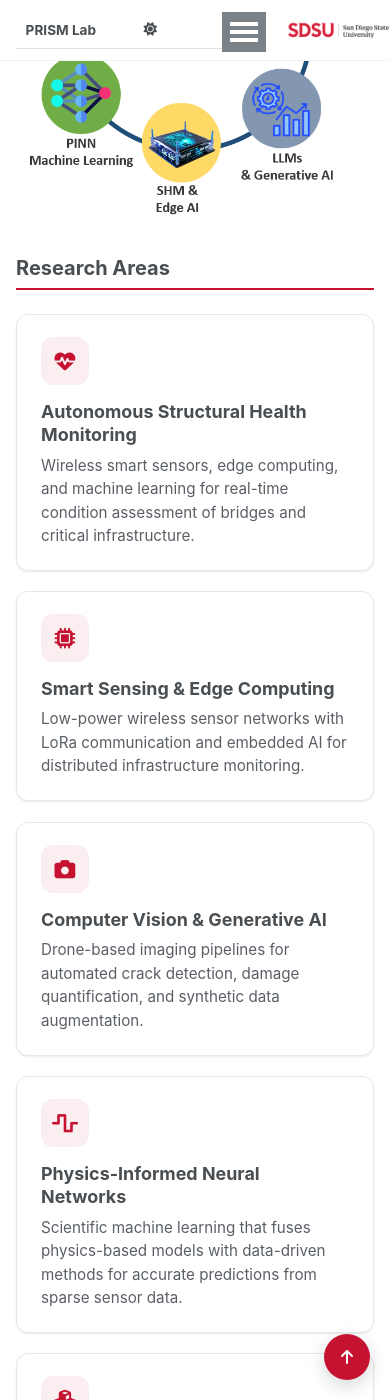
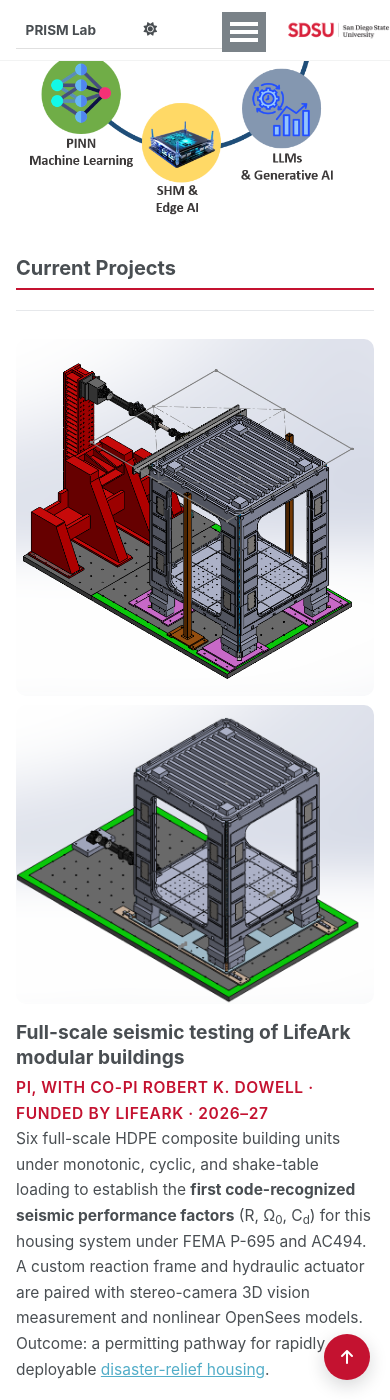
Before and after one commit to shaikalthaf4/shaikalthaf4.github.io, a Jekyll site: the page built from _pages/research.md, in a window 390 px wide and 1400 px high, scrolled down 577 px. Built offline with Jekyll 4.4.1, drawn with Linux system fonts in a browser that asks for light colours; a script that is not in the unit is left out; some of the changed text lies outside the part shown.

Commit message:
Research: project-first layout with LifeArk renders and CSMIP physics-AI figure; drop areas section
Co-Authored-By: Claude Fable 5.1 <noreply@anthropic.com>

```diff
--- a/_pages/research.md
+++ b/_pages/research.md
@@ -9,50 +9,50 @@ author_profile: true
 
 <figure class="prism-figure"><img src="/images/research-overview.png" alt="Multidisciplinary research overview: seismic sensing, machine-vision sensor, digital twin, LLMs and generative AI, SHM and edge AI, PINN machine learning, and UAV"></figure>
 
-## Research Areas
-
-<div class="prism-grid">
-
-  <div class="prism-card">
-    <div class="prism-card__icon"><i class="fa-solid fa-heart-pulse" aria-hidden="true"></i></div>
-    <h3>Autonomous Structural Health Monitoring</h3>
-    <p>Wireless smart sensors, edge computing, and machine learning for real-time condition assessment of bridges and critical infrastructure.</p>
-  </div>
-
-  <div class="prism-card">
-    <div class="prism-card__icon"><i class="fa-solid fa-microchip" aria-hidden="true"></i></div>
-    <h3>Smart Sensing &amp; Edge Computing</h3>
-    <p>Low-power wireless sensor networks with LoRa communication and embedded AI for distributed infrastructure monitoring.</p>
-  </div>
-
-  <div class="prism-card">
-    <div class="prism-card__icon"><i class="fa-solid fa-camera" aria-hidden="true"></i></div>
-    <h3>Computer Vision &amp; Generative AI</h3>
-    <p>Drone-based imaging pipelines for automated crack detection, damage quantification, and synthetic data augmentation.</p>
-  </div>
-
-  <div class="prism-card">
-    <div class="prism-card__icon"><i class="fa-solid fa-wave-square" aria-hidden="true"></i></div>
-    <h3>Physics-Informed Neural Networks</h3>
-    <p>Scientific machine learning that fuses physics-based models with data-driven methods for accurate predictions from sparse sensor data.</p>
-  </div>
-
-  <div class="prism-card">
-    <div class="prism-card__icon"><i class="fa-solid fa-cubes" aria-hidden="true"></i></div>
-    <h3>Digital Twins for Resilience</h3>
-    <p>Real-time platforms integrating sensor data, physics models, and AI to support rapid post-disaster decision-making and integrity assessment.</p>
-  </div>
-
-</div>
-
 ## Current Projects
 
-<ul class="prism-list">
-  <li>Full-scale seismic testing of LifeArk modular housing units</li>
-  <li>Physics-informed damage detection and surrogate modeling for civil infrastructure</li>
-  <li>Large language model (LLM) agent with physics-based tools for disaster response and recovery</li>
-  <li>Drone-based damage prediction using computer vision and deep learning</li>
-</ul>
+<section class="prism-project">
+  <div class="prism-project__media prism-project__media--pair">
+    <img src="/images/projects/lifeark-test-setup-actuator.png" alt="Reaction frame and hydraulic actuator loading a full-scale LifeArk unit">
+    <img src="/images/projects/lifeark-test-setup-plan.png" alt="Full-scale LifeArk unit anchored to the strong floor">
+  </div>
+  <div class="prism-project__text">
+    <h3>Full-scale seismic testing of LifeArk modular buildings</h3>
+    <p class="prism-project__meta">PI, with Co-PI Robert K. Dowell &middot; Funded by LifeArk &middot; 2026&ndash;27</p>
+    <p>Six full-scale HDPE composite building units under monotonic, cyclic, and shake-table loading to establish the <strong>first code-recognized seismic performance factors</strong> (R, &Omega;<sub>0</sub>, C<sub>d</sub>) for this housing system under FEMA P-695 and AC494. A custom reaction frame and hydraulic actuator are paired with stereo-camera 3D vision measurement and nonlinear OpenSees models. Outcome: a permitting pathway for rapidly deployable <a href="https://lifeark.net/disaster-relief" target="_blank" rel="noopener">disaster-relief housing</a>.</p>
+  </div>
+</section>
+
+<section class="prism-project">
+  <div class="prism-project__media prism-project__media--wide">
+    <img src="/images/projects/csmip-physics-ai.svg" alt="Pipeline: instrumented building, multi-event ground-motion records, physics-informed neural network, story-level damage map">
+  </div>
+  <div class="prism-project__text">
+    <h3>Physics-informed AI for post-earthquake damage identification</h3>
+    <p class="prism-project__meta">PI &middot; California Department of Conservation (CSMIP) &middot; $100K &middot; 2026&ndash;27</p>
+    <p>Decades of strong-motion records from instrumented California buildings, used together rather than one event at a time. A physics-informed network constrained by the equations of motion learns story stiffness across events, separating <strong>recoverable softening from irreversible seismic damage</strong>.</p>
+  </div>
+</section>
+
+<section class="prism-project">
+  <div class="prism-project__media">
+    <img src="/images/publications/pinn.jpg" alt="Physics-informed recurrent neural network for bridge response and damage identification">
+  </div>
+  <div class="prism-project__text">
+    <h3>Physics-informed neural networks for bridge damage detection</h3>
+    <p>An unsupervised PINN framework that fuses inspection, drone survey, and finite-element model information. <strong>Over 95% damage identification accuracy</strong> for train crossings on the full-scale Calumet Bridge, Chicago.</p>
+  </div>
+</section>
+
+<section class="prism-project">
+  <div class="prism-project__media">
+    <img src="/images/publications/drone-bridge-inspection.jpg" alt="UAV flight path over a reconstructed bridge point cloud">
+  </div>
+  <div class="prism-project__text">
+    <h3>Drone-based damage mapping with deep learning</h3>
+    <p>3D damage localization and severity mapping of steel truss bridges from UAV video in GPS-denied settings, validated on a <strong>100-year-old truss bridge</strong>.</p>
+  </div>
+</section>
 
 <style>
 .prism-lead {
@@ -61,4 +61,55 @@ author_profile: true
   color: var(--prism-muted);
   margin-bottom: 1.5em;
 }
+
+.prism-project {
+  display: grid;
+  grid-template-columns: 300px 1fr;
+  gap: 1.75rem;
+  align-items: start;
+  padding: 1.75rem 0;
+  border-top: 1px solid var(--prism-border);
+}
+.prism-project:last-of-type { border-bottom: 1px solid var(--prism-border); }
+.prism-project__media img {
+  display: block;
+  width: 100%;
+  height: auto;
+  border-radius: 10px;
+  background: #fff;
+}
+.prism-project__media--pair {
+  display: grid;
+  gap: 0.6rem;
+}
+.prism-project__media--wide {
+  grid-column: 1 / -1;
+}
+.prism-project__media--wide img {
+  max-width: 820px;
+  margin: 0 auto;
+  padding: 0.5rem 0;
+}
+.archive .prism-project__text h3 {
+  margin: 0 0 0.3rem;
+  font-size: 1.2rem;
+  line-height: 1.3;
+}
+.prism-project__meta {
+  margin: 0 0 0.7rem;
+  font-size: 0.82rem;
+  font-weight: 600;
+  letter-spacing: 0.04em;
+  text-transform: uppercase;
+  color: var(--prism-red-text);
+}
+.prism-project__text p {
+  margin: 0;
+  font-size: 0.97rem;
+  line-height: 1.65;
+}
+html[data-theme="dark"] .prism-project__media img { padding: 0.4rem; }
+@media (max-width: 760px) {
+  .prism-project { grid-template-columns: 1fr; gap: 1rem; }
+}
 </style>
```
Also changed, not shown: images/projects/csmip-physics-ai.svg (added).
